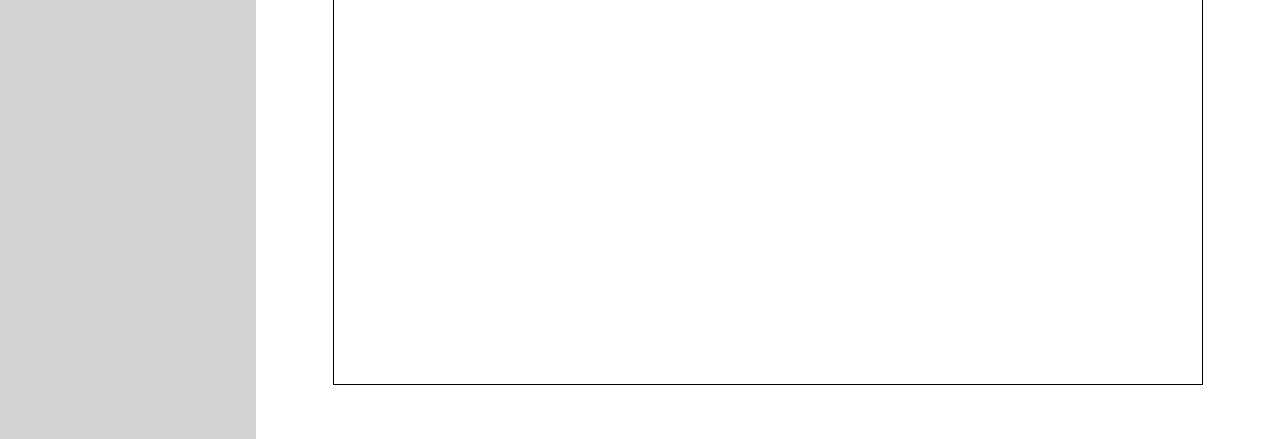
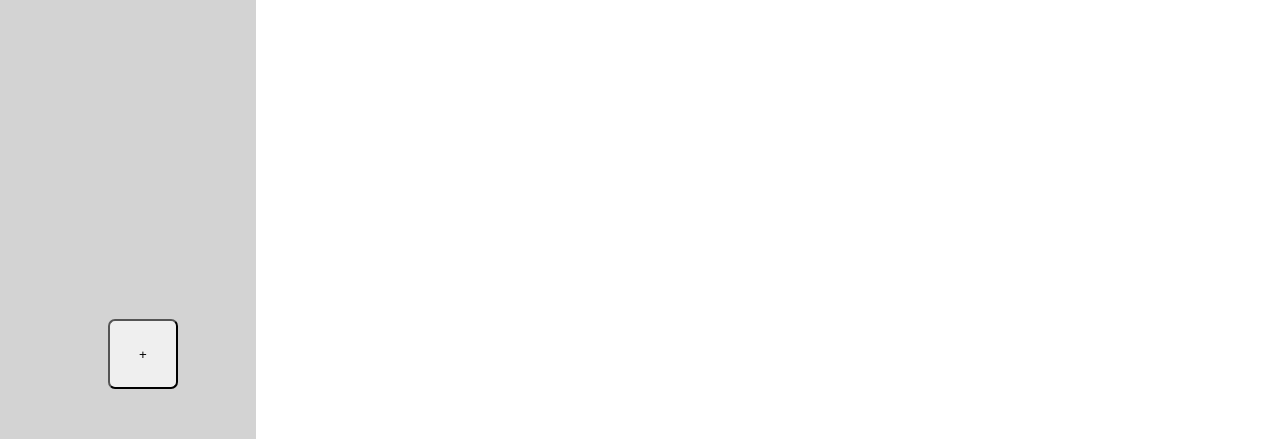
Before and after one commit to mdtagg/To-Do-List, a website built with webpack: page dist/index.html in a window 1280 px wide. Shown: the part 361-800 px from the top of the page. Built offline with Linux system fonts and the light colour scheme.

Commit message:
add task button added

```diff
--- a/src/styles.css
+++ b/src/styles.css
@@ -19,6 +19,29 @@ header {
     color:white;
 }
 
+#side-bar-container {
+    display:flex;
+    flex-direction: column;
+    justify-content: space-between;
+
+}
+
+#add-task-button {
+    /* border:1px solid black; */
+    display:flex;
+    align-items: center;
+    justify-content: center;
+    padding:0px 0px 50px 30px;
+
+}
+
+#add-task-button button {
+    height:70px;
+    width:70px;
+    border-radius:10%;
+    cursor: pointer;
+}
+
 main {
     height:90vh;
     display:grid;
@@ -35,7 +58,7 @@ main {
 #to-dos-container {
     height:85%;
     width:85%;
-    border:1px solid black;
+    /* border:1px solid black; */
     padding:40px;
     font-size:1.5rem;
     display:flex;
```
Also changed, not shown: dist/index.html, dist/main.js.
